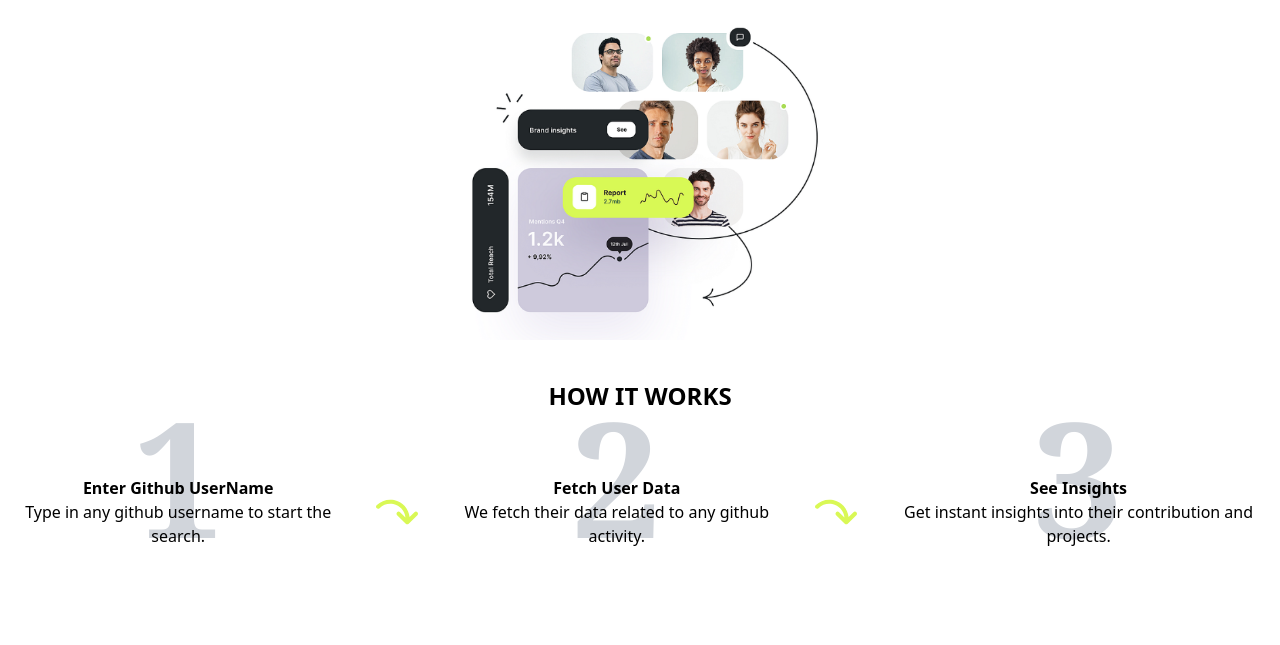
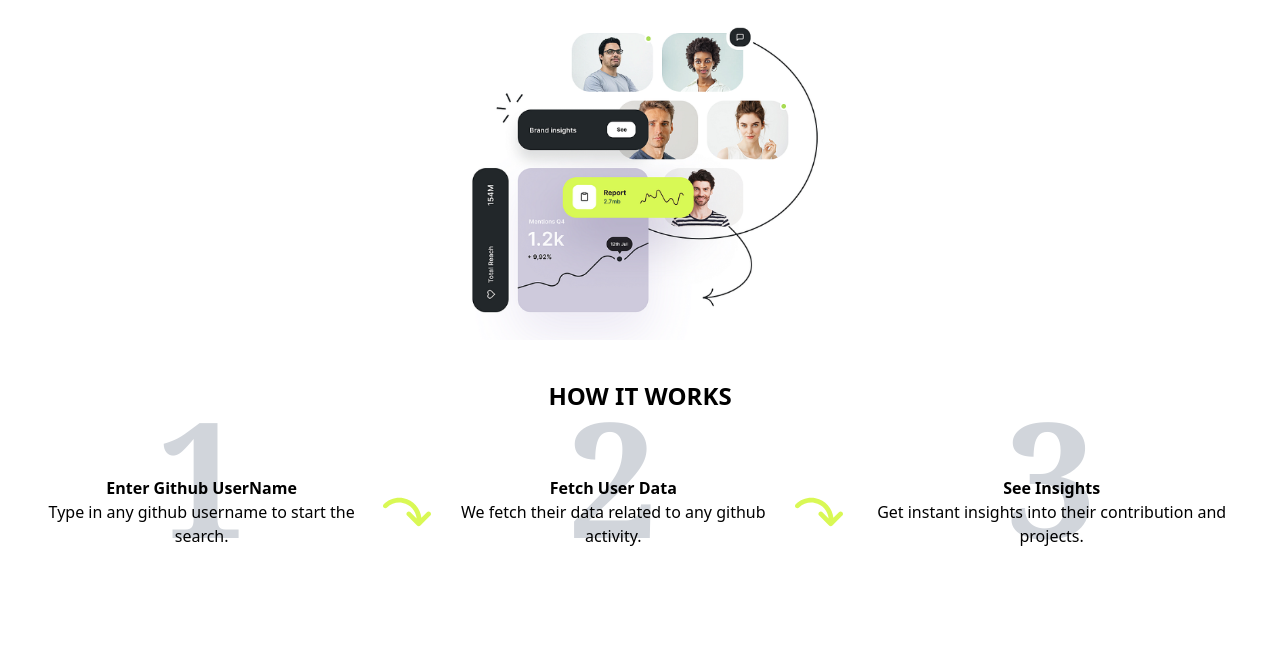
Before and after one commit to Priyanka-Chettri/GitInsightX, a website: page src/index.html in a window 1280 px wide. Shown: the part 572-1217 px from the top of the page. Drawn offline with nearby package versions, Linux system fonts and the light colour scheme.

Commit message:
Added the space-x-10 from the how it works sec and added mt

```diff
--- a/src/index.html
+++ b/src/index.html
@@ -82,24 +82,24 @@
    <section class="mt-10">
      <div class="flex flex-col justify-center items-center">
         <p class="text-2xl font-bold mb-11">HOW IT WORKS</p>
-        <div class="flex flex-col p-5 space-y-10 items-center justify-center lg:flex-row lg:space-x-10 lg:space-y-0">
+        <div class="flex flex-col p-5 items-center justify-center lg:flex-row">
             <div class="flex flex-col items-center justify-center relative">
                     <p class=" font-serif font-bold text-[160px] absolute inset-0 flex items-center justify-center text-gray-300 -z-10 mb-64">1</p>
                     <p class="font-bold" >Enter Github UserName</p>
                     <p class="text-center">Type in any github username to start the search.</p>
             </div>
-            <div class="flex items-start justify-center">
+            <div class="flex items-start justify-center mt-10 md:mt-0">
                 <img src="assets/Icons/arrow_svg.svg" class="h-12 w-12"/>
             </div>
-            <div class="flex flex-col items-center justify-center relative">
+            <div class="flex flex-col items-center justify-center relative mt-10 md:mt-0">
                 <p class=" font-serif font-bold text-[160px] absolute inset-0 flex items-center justify-center text-gray-300 -z-10 mb-64">2</p>
                 <p class="font-bold" >Fetch User Data</p>
                 <p class="text-center">We fetch their data related to any github activity.</p>
             </div>
-            <div class="flex items-start justify-center">
+            <div class="flex items-start justify-center mt-10 md:mt-0">
                 <img src="assets/Icons/arrow_svg.svg" class="h-12 w-12"/>
             </div>
-            <div class="flex flex-col items-center justify-center relative">
+            <div class="flex flex-col items-center justify-center relative mt-10 md:mt-0">
                 <p class=" font-serif font-bold text-[160px] absolute inset-0 flex items-center justify-center text-gray-300 -z-10 mb-64">3</p>
                 <p class="font-bold" >See Insights</p>
                 <p class="text-center">Get instant insights into their contribution and projects.</p>
```
